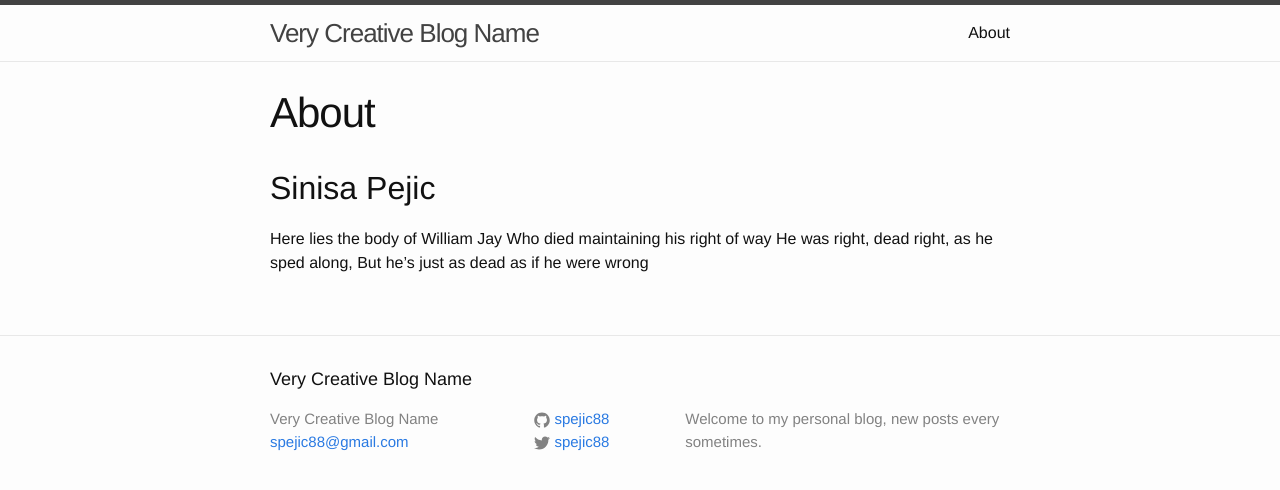
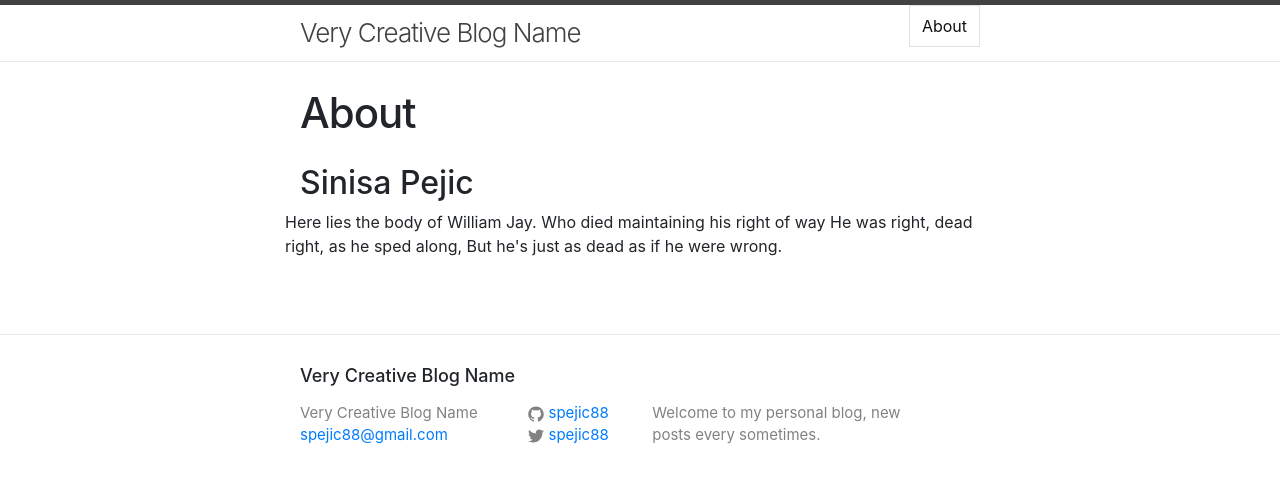
Before and after one commit to spejic88/spejic88.github.io, a Jekyll site: the page built from about.md, in a window 1280 px wide. Shown: the top 490 px of the page. Built offline with Jekyll 4.4.1, drawn with Linux system fonts in a browser that asks for light colours.

Commit message:
new start

```diff
--- a/_includes/head.html
+++ b/_includes/head.html
@@ -6,7 +6,12 @@
   <title>{% if page.title %}{{ page.title }}{% else %}{{ site.title }}{% endif %}</title>
   <meta name="description" content="{% if page.excerpt %}{{ page.excerpt | strip_html | strip_newlines | truncate: 160 }}{% else %}{{ site.description }}{% endif %}">
 
+
   <link rel="stylesheet" href="{{ "/css/main.css" | prepend: site.baseurl }}">
   <link rel="canonical" href="{{ page.url | replace:'index.html','' | prepend: site.baseurl | prepend: site.url }}">
   <link rel="alternate" type="application/rss+xml" title="{{ site.title }}" href="{{ "/feed.xml" | prepend: site.baseurl | prepend: site.url }}">
+
+  <link rel="stylesheet" href="https://stackpath.bootstrapcdn.com/bootstrap/4.3.1/css/bootstrap.min.css">
+  <script src="https://stackpath.bootstrapcdn.com/bootstrap/4.3.1/js/bootstrap.bundle.min.js"></script>
+
 </head>
--- a/about.md
+++ b/about.md
@@ -4,6 +4,10 @@
 permalink: /about/
 ---
 
+<div class="row">
+<div class="col-6">
 <h2>Sinisa Pejic</h2>
-
-Here lies the body of William Jay Who died maintaining his right of way He was right, dead right, as he sped along, But he's just as dead as if he were wrong
+</div>
+<div class="col-6"></div>
+<p>Here lies the body of William Jay. Who died maintaining his right of way He was right, dead right, as he sped along, But he's just as dead as if he were wrong.</p>
+</div>
```
